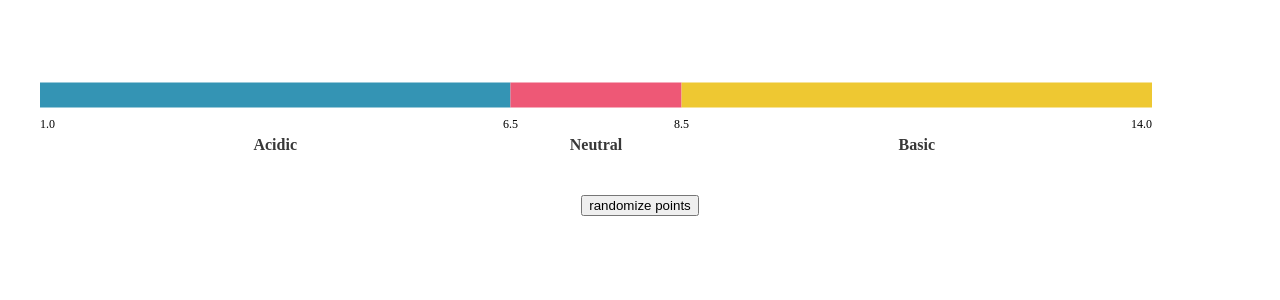
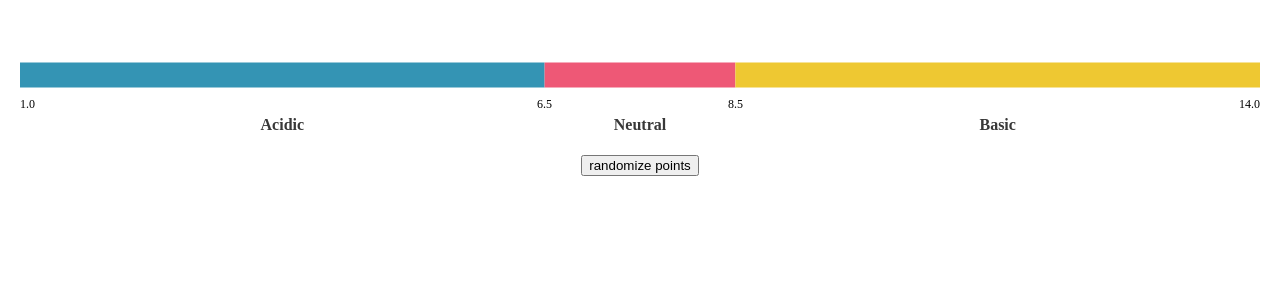
Before and after one commit to daee-kang/bulletgraph, a React (Create React App) app: page / in a window 1280 px wide. Shown: the top 300 px of the page. Built offline with nearby package versions, Linux system fonts and the light colour scheme.

Commit message:
remove debug style

```diff
--- a/src/App.js
+++ b/src/App.js
@@ -86,7 +86,7 @@ function App() {
   return (
     <div className="App">
       {/* the style on the div is just for a test on screen responsiveness */}
-      <div style={{ width: '90%', margin: '20px' }}>
+      <div>
         <BulletGraph
           points={points}
           sensorRanges={ranges}
```
